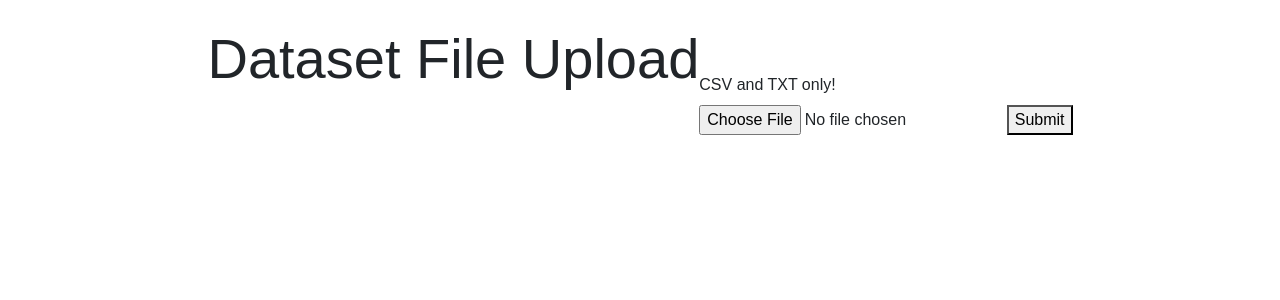
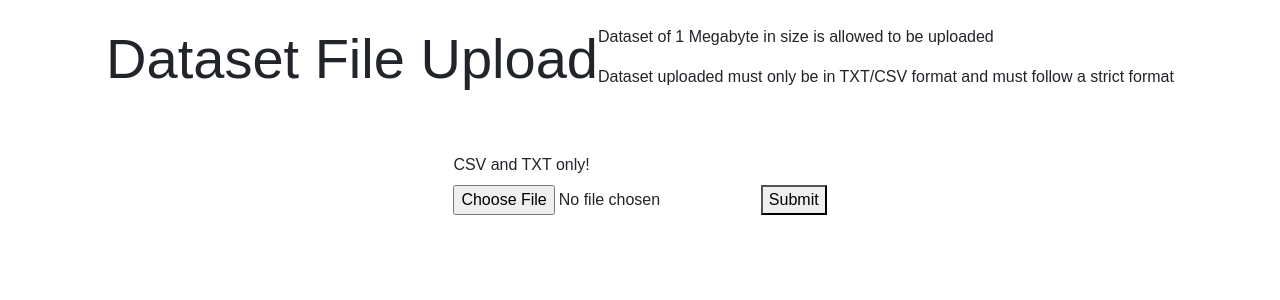
Before and after one commit to ict3x03-2022-team32/ict3x03-2022-team32, a Flask app: page /upload in a window 1280 px wide. Shown: the part 68-368 px from the top of the page. Run offline with Flask 3, Linux system fonts and the light colour scheme; some libraries are stand-ins or nearby versions.

Commit message:
Update uploadDataset.html
Added warning lines to uploadDataset.html

```diff
--- a/application/templates/uploadDataset.html
+++ b/application/templates/uploadDataset.html
@@ -5,7 +5,10 @@
       <section>
          <h6 class="display-4 font-weight-normal">Dataset File Upload </h6>
       </section>
-
+      <section>
+         <p>Dataset of 1 Megabyte in size is allowed to be uploaded</p>
+         <p>Dataset uploaded must only be in TXT/CSV format and must follow a strict format</p>
+      </section>
       <section>
          <form action = "{{ url_for('.upload') }}" method = "POST" enctype = "multipart/form-data">
             <br>
```
